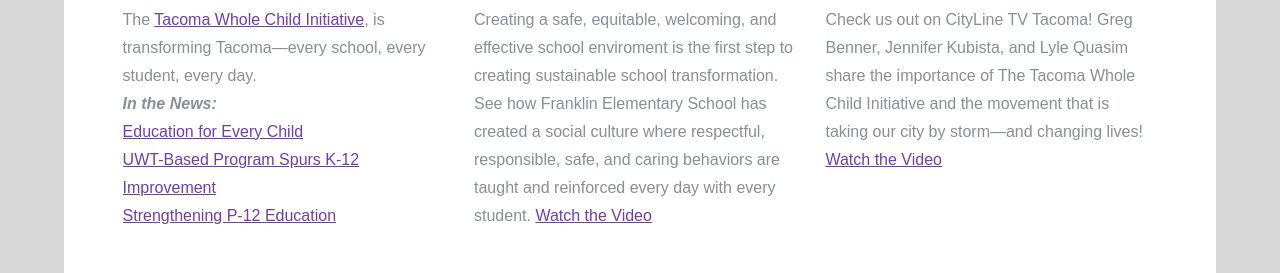
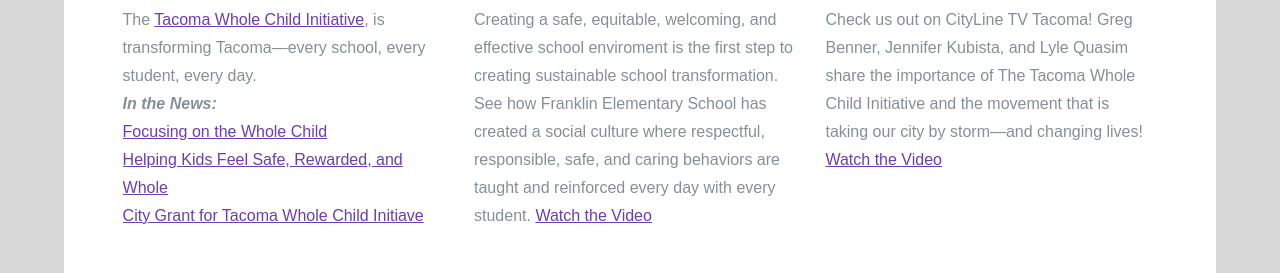
Before and after one commit to uwt/UWTCenterForStrongSchools, a plain HTML site: page index.html in a window 1280 px wide. Shown: the part 1130-1403 px from the top of the page. Drawn offline with nearby package versions, Linux system fonts and the light colour scheme; files that its build step writes are made by us from their sources; no server answers; a script that the page names is missing.

Commit message:
Updated links on homepage and removed Chancellor Freidman's tribute video.

```diff
--- a/index.html
+++ b/index.html
@@ -58,9 +58,9 @@
 <div class="center">
 <div class="bottomSpace">
 <div class="content"><a href="http://blog.irised.com/2014/02/education-for-every-child-the-tacoma-whole-child-initiative/"><img src="img/img_story1.jpg"></a><h2>Tacoma Whole Child Initiative</h2><p class="blurb">The <a href="projects.html">Tacoma Whole Child Initiative</a>, is transforming Tacoma—every school, every student, every day.<br><span class="bold">In the News:</span><br>
-<a href="http://blog.irised.com/2014/02/education-for-every-child-the-tacoma-whole-child-initiative/">Education for Every Child</a><br>
-<a href="http://thetacomaledger.com/uwt-based-program-spurs-k-12-improvement/">UWT-Based Program Spurs K-12 Improvement</a><br>
-<a href="http://www.tacoma.uw.edu/sites/default/files/global/documents/chancellor/Summary-Summit-Update_2014.pdf">Strengthening P-12 Education</a></p></div>
+<a href="http://www.tacoma.uw.edu/news/article/focusing-whole-child">Focusing on the Whole Child</a><br>
+<a href="http://www.thenewstribune.com/2014/09/18/3386387_tacoma-school-district-uwt-unite.html">Helping Kids Feel Safe, Rewarded, and Whole</a><br>
+<a href="http://www.tacoma.uw.edu/news/article/city-grant-tacoma-whole-child-initiative-help-kids-face-social-emotional-challenges">City Grant for Tacoma Whole Child Initiave</a></p></div>
 <div class="content middle"><a href="https://www.youtube.com/watch?v=qy7G0gqJe7g"><img src="img/img_story2.jpg"></a><h2>Featured Video</h2><p class="blurb">Creating a safe, equitable, welcoming, and effective school enviroment is the first step to creating sustainable school transformation. See how Franklin Elementary School has created a social culture where respectful, responsible, safe, and caring behaviors are taught and reinforced every day with every student. <a href="https://www.youtube.com/watch?v=qy7G0gqJe7g">Watch the Video</a></p></div>
 <div class="content clearfix"><a href="http://cityoftacoma.granicus.com/MediaPlayer.php?view_id=7&clip_id=781&meta_id=14644"><img src="img/img_story3.jpg"></a><h2>CityLine TV Tacoma</h2><p class="blurb">Check us out on CityLine TV Tacoma! Greg Benner, Jennifer Kubista, and Lyle Quasim share the importance of The Tacoma Whole Child Initiative and the movement that is taking our city by storm&mdash;and changing lives! <a href="http://cityoftacoma.granicus.com/MediaPlayer.php?view_id=7&clip_id=781&meta_id=14644">Watch&nbsp;the&nbsp;Video</a></p></div>
 </div>
```
Also changed, not shown: projects.html (+0 -3 lines).
